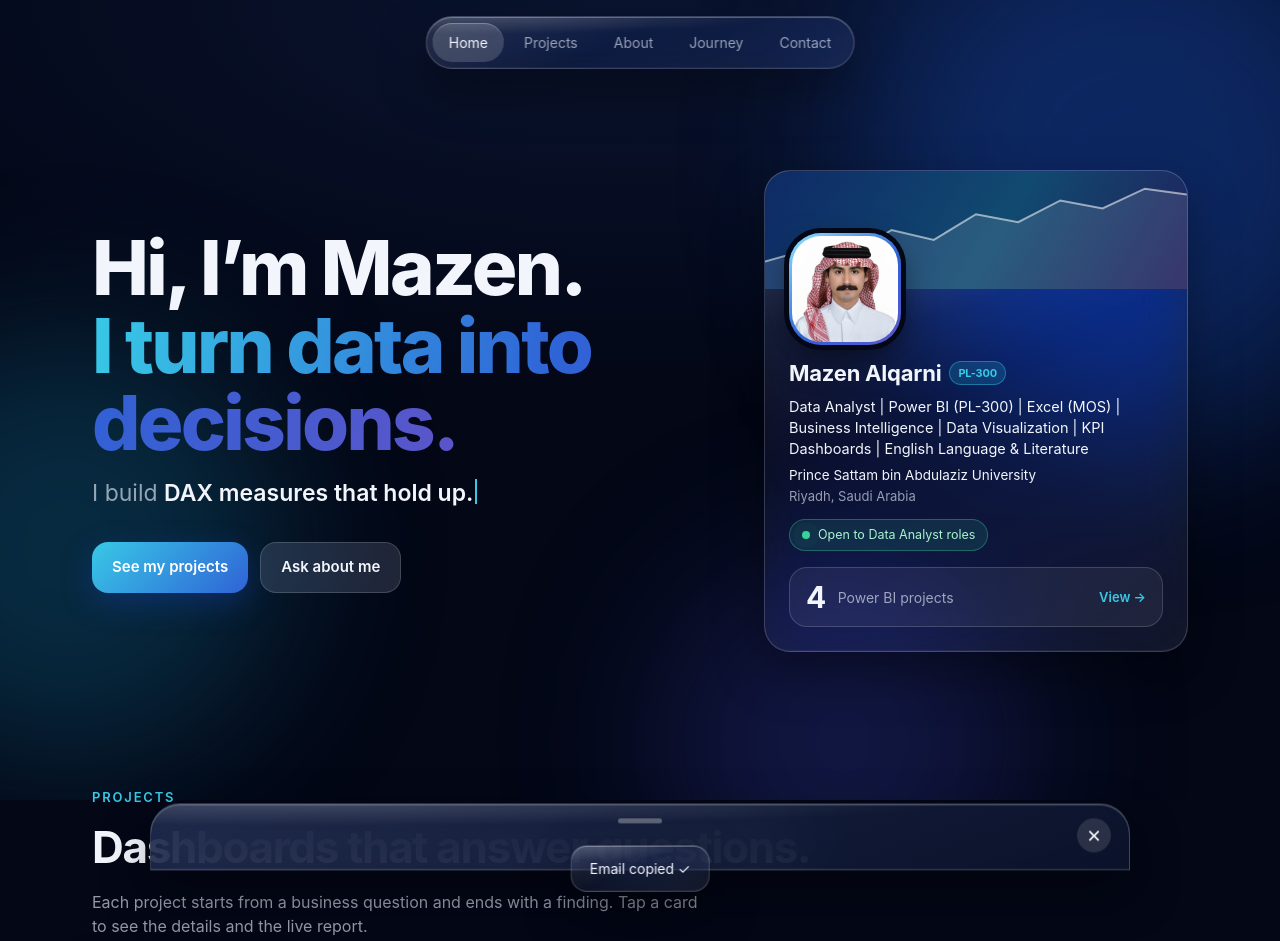
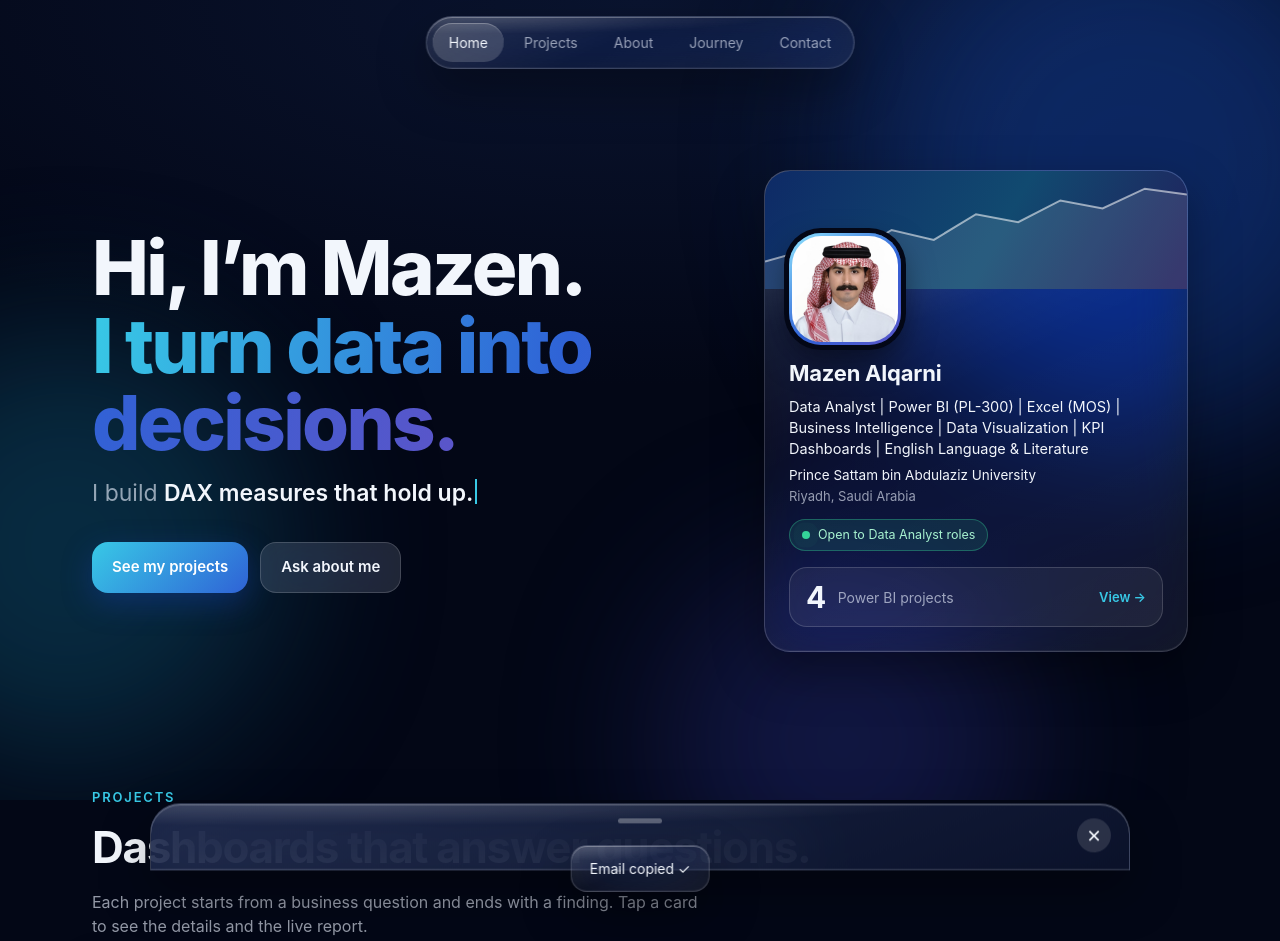
Before and after one commit to Mazen-Al-Qarni/Mazen-Al-Qarni.github.io, a plain HTML site: page index.html in a window 1280 px wide. Shown: the top 941 px of the page. Drawn offline with Linux system fonts and the light colour scheme.

Commit message:
Add files via upload

```diff
--- a/index.html
+++ b/index.html
@@ -219,7 +219,7 @@ footer{color:var(--faint);font-size:13px;text-align:center;padding:30px 0 50px}
       </svg></div>
       <div class="me-body">
         <div class="av"><img src="img/me.jpg" alt="Mazen Alqarni"></div>
-        <h3>Mazen Alqarni <span class="vf" title="Microsoft Certified">PL-300</span></h3>
+        <h3>Mazen Alqarni</h3>
         <p class="hl">Data Analyst | Power BI (PL-300) | Excel (MOS) | Business Intelligence | Data Visualization | KPI Dashboards | English Language &amp; Literature</p>
         <p class="uni">Prince Sattam bin Abdulaziz University</p>
         <p class="meta">Riyadh, Saudi Arabia</p>
```
